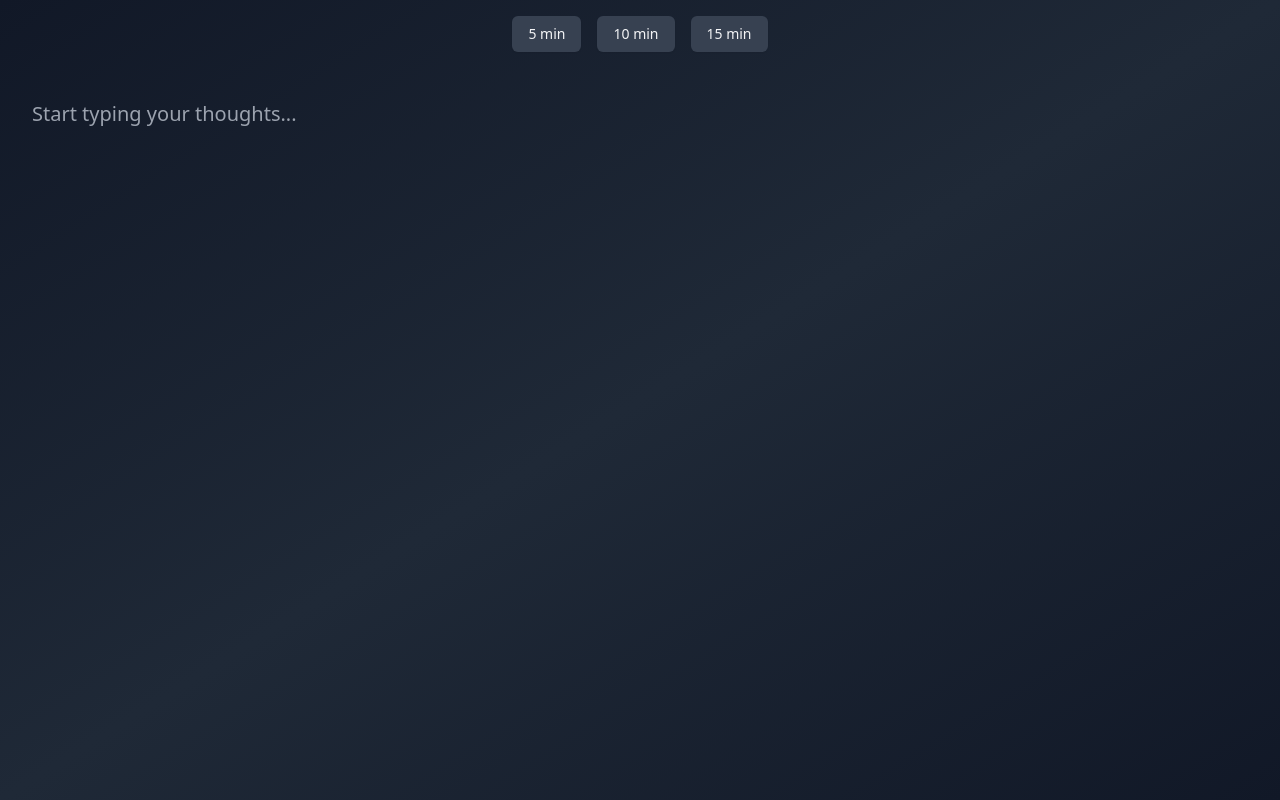
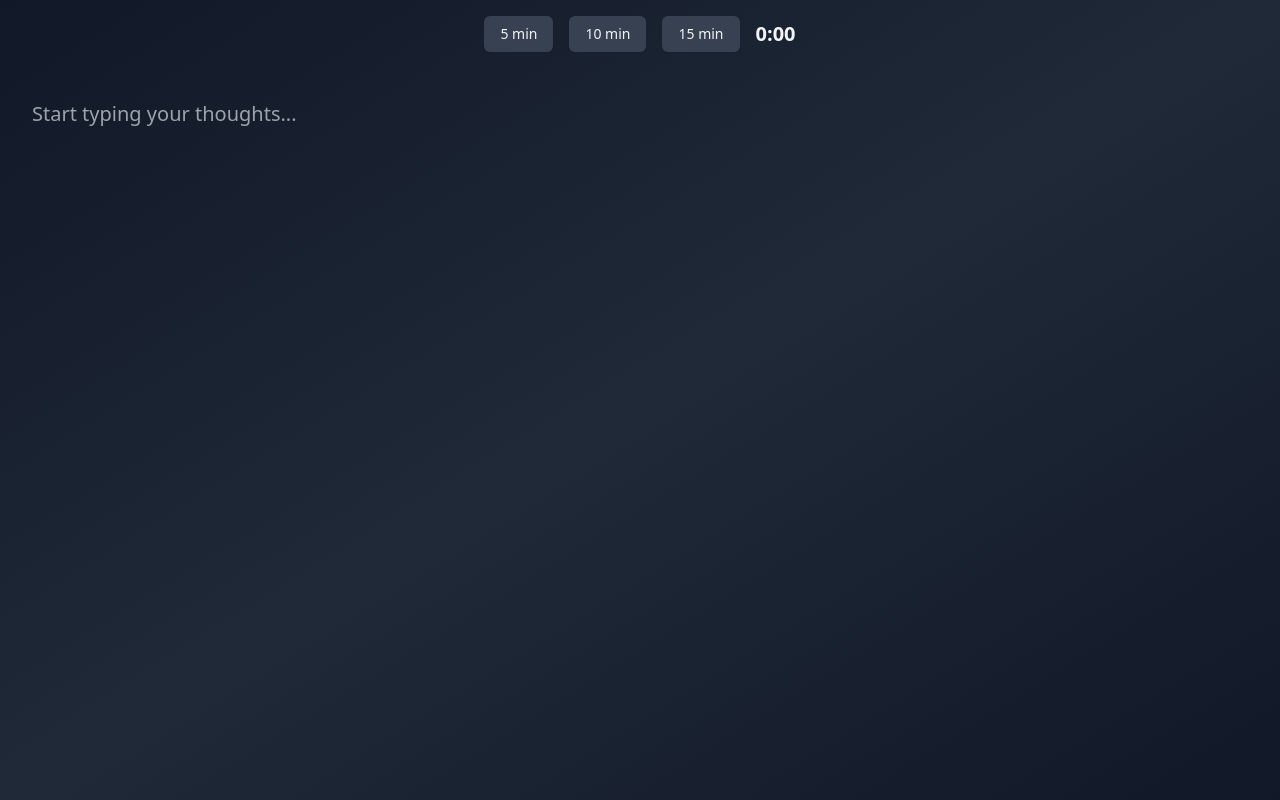
Before and after one commit to PinakeshwarVaishnav/inner-monologue-journal, a Next.js app: page / in a window 1280 px wide. Built offline with nearby package versions, Linux system fonts and the light colour scheme.

Commit message:
feat(timer): implement countdown timer functionality
- Added useEffect to manage timer state with setInterval.
- Implemented formatTime function for displaying time in MM:SS format.
- Created handleButtonClick function to update active button and set timer value.

```diff
--- a/src/app/page.tsx
+++ b/src/app/page.tsx
@@ -1,5 +1,5 @@
 "use client";
-import { useState } from "react";
+import { useEffect, useState } from "react";
 import { Button } from "@/components/ui/button";
 
 export default function Home() {
@@ -7,11 +7,6 @@ export default function Home() {
   const [timeLeft, setTimeLeft] = useState(0);
   const [isRunning, setIsRunning] = useState(false);
   const [isTyping, setIsTyping] = useState(false);
-
-  const handleButtonClick = (value: string) => {
-    setActiveButton(value);
-    console.log("value of active button is", activeButton);
-  };
 
   const handleSetTime = (minutes: string) => {
     setTimeLeft(Number(minutes) * 60);
@@ -26,6 +21,37 @@ export default function Home() {
       setIsTyping(false);
       setIsRunning(false);
     }
+  };
+
+  useEffect(() => {
+    let timer: ReturnType<typeof setInterval> | null = null;
+
+    if (isRunning && timeLeft > 0) {
+      timer = setInterval(() => {
+        setTimeLeft((prev) => prev - 1);
+      }, 1000);
+    } else if (timeLeft === 0 || !isRunning) {
+      if (timer !== null) {
+        clearInterval(timer);
+      }
+    }
+
+    return () => {
+      if (timer !== null) {
+        clearInterval(timer);
+      }
+    };
+  }, [isRunning, timeLeft]);
+
+  const formatTime = (seconds: number) => {
+    const mins = Math.floor(seconds / 60);
+    const secs = seconds % 60;
+    return `${mins}:${secs < 10 ? "0" : ""}${secs}`;
+  };
+
+  const handleButtonClick = (value: string) => {
+    setActiveButton(value);
+    handleSetTime(value);
   };
 
   return (
@@ -52,14 +78,13 @@ export default function Home() {
         >
           15 min
         </Button>
+        <div className="text-xl font-bold">{formatTime(timeLeft)}</div>
       </header>
-      <main>
-        <textarea
-          className="bg-transparent h-full  w-80 resize-none outline-none p-4 m-4 text-white text-xl"
-          placeholder="Start typing your thoughts..."
-          onChange={handleTyping}
-        />
-      </main>
+      <textarea
+        className="bg-transparent h-full  w-full resize-none outline-none p-4 m-4 text-white text-xl"
+        placeholder="Start typing your thoughts..."
+        onChange={handleTyping}
+      />
     </div>
   );
 }
```
